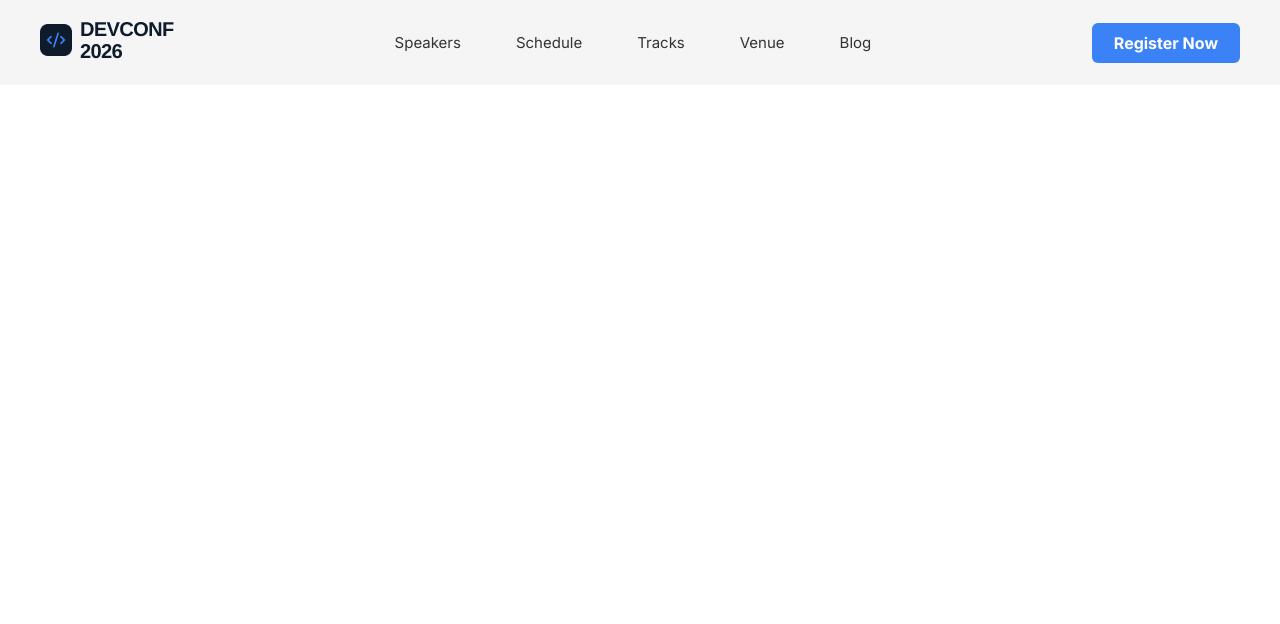
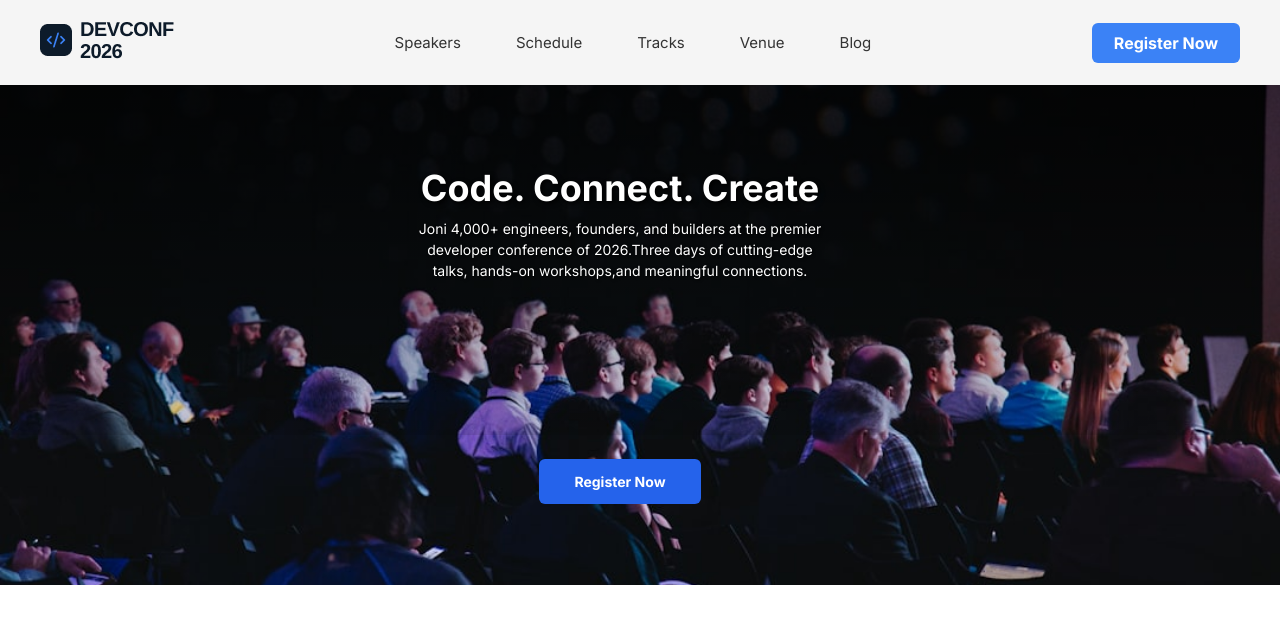
Before and after one commit to nusratjahantaifa63/b14-a1-devconf, a plain HTML site: page index.html in a window 1280 px wide. Drawn offline with Linux system fonts and the light colour scheme.

Commit message:
hero section added

```diff
--- a/index.html
+++ b/index.html
@@ -27,7 +27,17 @@
             <a href="" class="btn">Register Now</a>
 
      </div>
-
     </header>
+    <!-- hero section -->
+     <div class="hero">
+        <div class="hero-content">
+           <h1>Code. Connect. Create</h1>
+           <p>Joni 4,000+ engineers, founders, and builders at the premier developer
+            conference of 2026.Three days of cutting-edge talks, hands-on workshops,and
+            meaningful connections.
+           </p>
+           <a href=""class="btn-1">Register Now</a>
+        </div>
+     </div>
 </body>
 </html>
--- a/style.css
+++ b/style.css
@@ -2,6 +2,7 @@
     margin: 0;
     padding: 0;
     font-family: 'Inter', sans-serif;
+    box-sizing: border-box;
 }
 header{
     background-color: whitesmoke;
@@ -39,3 +40,71 @@ header{
     border-radius: 6px;
     font-weight: bold;
  }
+ .hero{
+    width: 100%;
+    height:500px;
+    background-image: url(assets/banner.jpg);
+    background-size: cover;
+    background-position: center;
+    background-repeat: no-repeat;
+    display: flex;
+    justify-content: center;
+    align-items: center;
+     text-align: center;
+    color: white;
+    position: relative;
+    padding-bottom: 50px;
+    padding-right: 40px;
+    gap: 35px;
+
+ }
+ .hero::after{
+   content:"" ;
+    position: absolute;
+    top: 0;
+    left: 0;
+    width: 100%;
+    height: 70%;
+    background: linear-gradient(to bottom, rgba(0, 0, 0, 0.7) 0%, rgba(0, 0, 0, 0.1) 100%);
+ }
+ .hero-content{
+    position: relative;
+    /* padding: 0 20px;  */
+    width: 420px;
+    color: white;
+    z-index: 2;
+    text-align:center ;
+ }
+ .hero-content h1{
+    font-size: 36px;
+   font-weight: bold;
+    margin-bottom: 8px;
+    /* line-height: 20px;  */
+    text-shadow: 2px 2px 5px black;
+    margin-top: 50px;
+
+
+ }
+ .hero-content p{
+    font-size: 14px;
+    line-height: 21px;
+    margin-bottom: 18px;
+    text-shadow: 1px 1px 3px black;
+    font-weight:400;
+
+ }
+ .btn-1{
+    background-color: #2563eb;
+    color: white;
+    padding: 14px 35px;
+    text-decoration: none;
+    border-radius: 6px;
+    font-weight: bold;
+    display: inline-block;
+    cursor: pointer;
+    font-size: 14px;
+    margin-top: 160px;
+ }
+ .btn:hover{
+    background-color: #1d4ed8;
+ }
```
